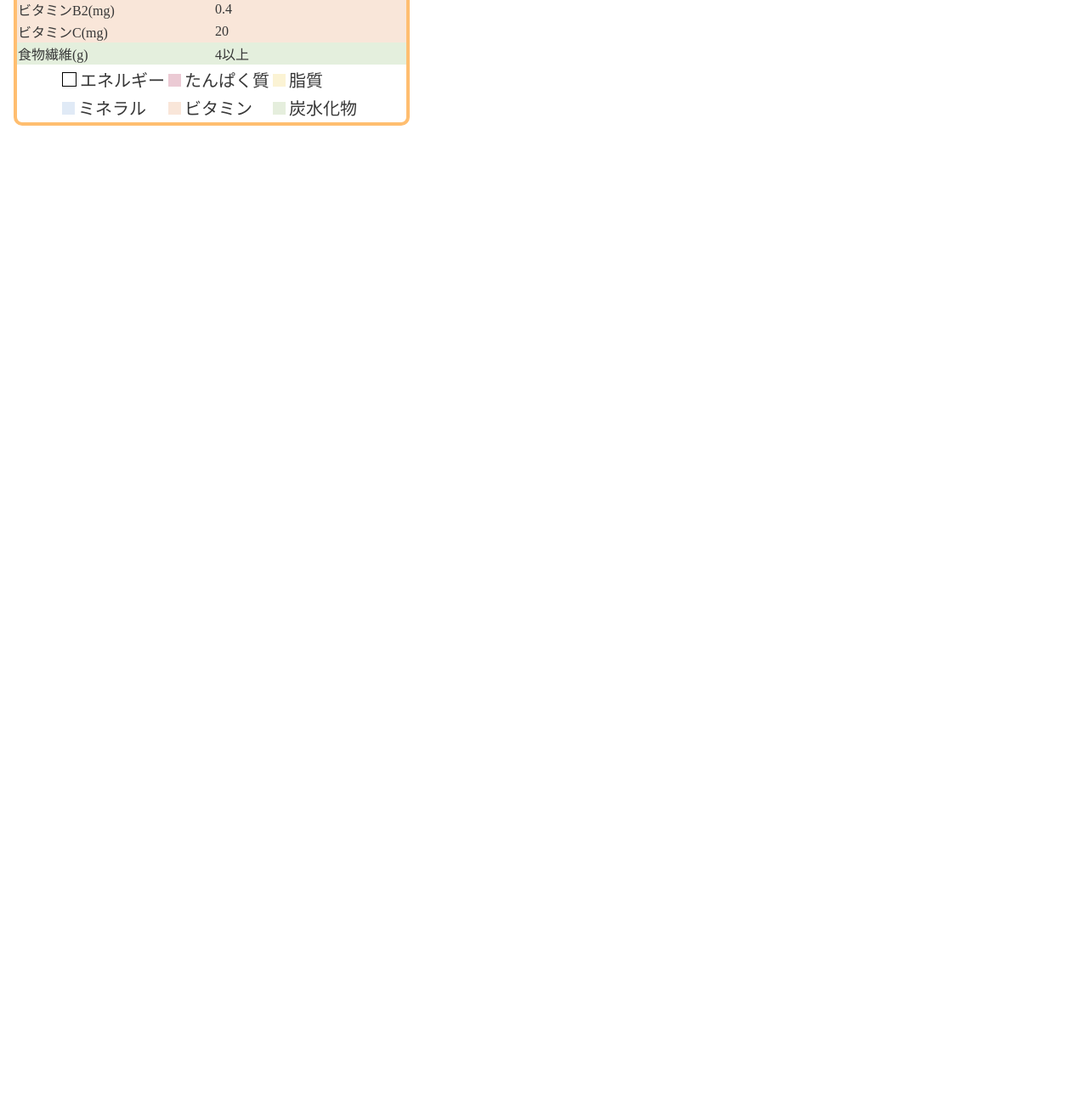
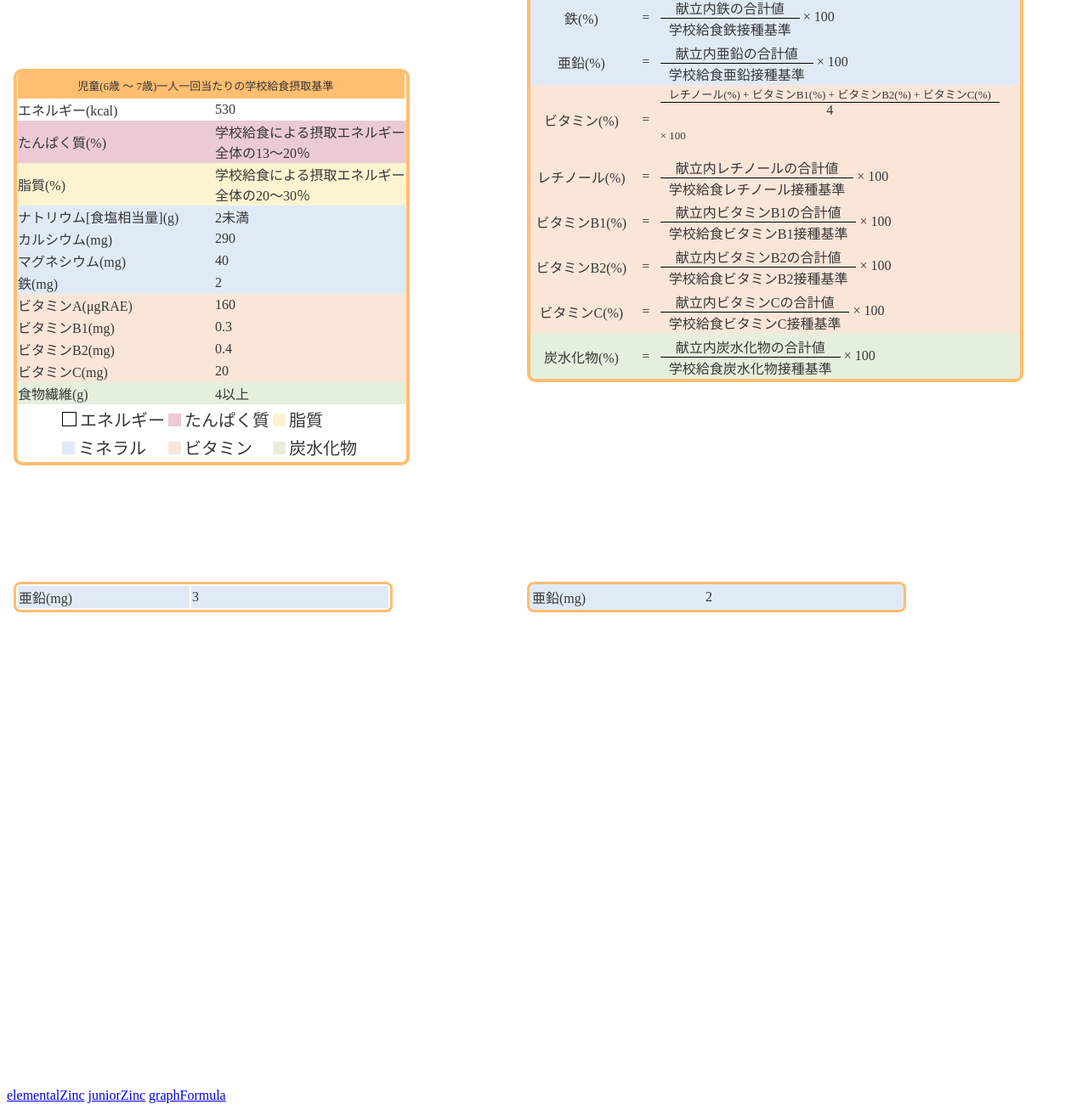
Before and after one commit to tauto1127/hakondateTable, a plain HTML site: page index.html in a window 1280 px wide. Shown: the part 1543-2850 px from the top of the page at 85% size. Before the commit the page ends 1824 px from the top, so only its background shows below. Drawn offline with Linux system fonts and the light colour scheme.

Commit message:
fix index

```diff
--- a/index.html
+++ b/index.html
@@ -3,3 +3,12 @@
 <iframe src="upperSLIS.html" width="600" height="600" frameborder="0" style="border:0" allowfullscreen></iframe>
 <iframe src="middleSLIS.html" width="600" height="600" frameborder="0" style="border:0" allowfullscreen></iframe>
 <iframe src="lowerSLIS.html" width="600" height="600" frameborder="0" style="border:0" allowfullscreen></iframe>
+<iframe src="graphFormula.html" width="600" height="1000" frameborder="0" style="border:0" allowfullscreen></iframe>
+<iframe src="juniorZinc.html" width="600" height="600" frameborder="0" style="border:0" allowfullscreen></iframe>
+<iframe src="elementalZinc.html" width="600" height="600" frameborder="0" style="border:0" allowfullscreen></iframe>
+
+
+
+<a href="elementalZinc.html">elementalZinc</a>
+<a href="juniorZinc.html">juniorZinc</a>
+<a href="graphFormula.html">graphFormula</a>
```
